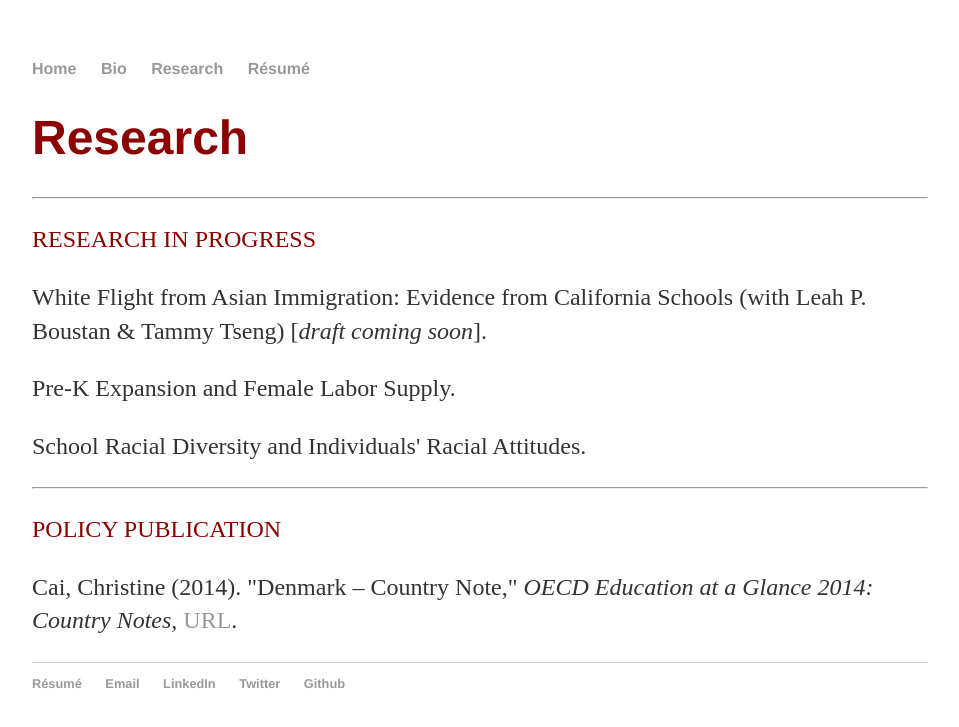
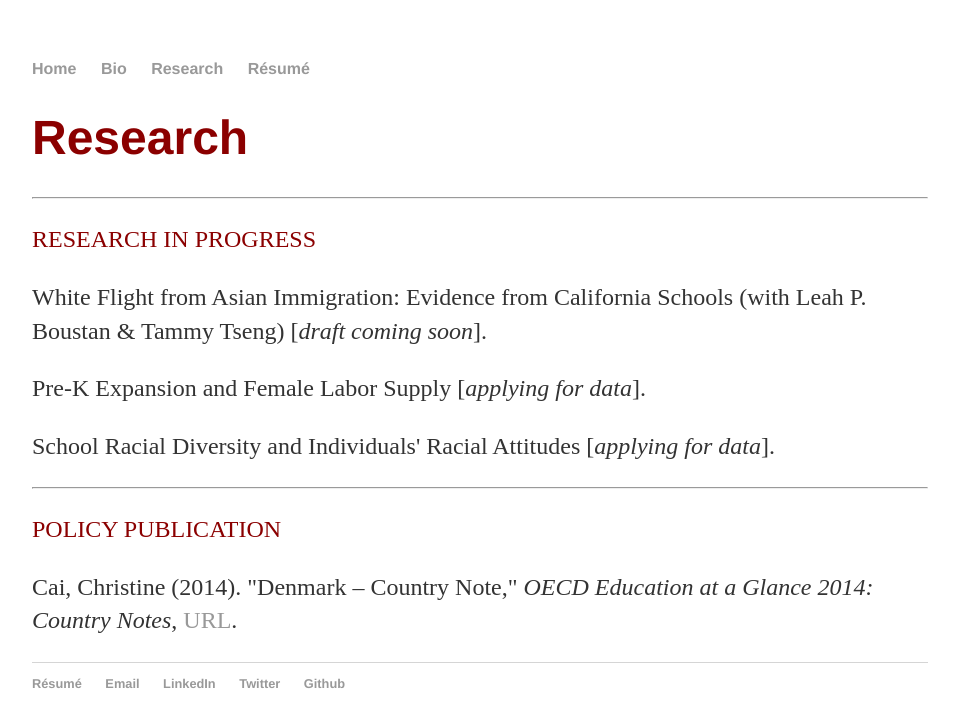
Before and after one commit to christinecai/christinecai.github.io, a Jekyll site: the page built from research/Research.html, in a window 1280 px wide. Shown: the top 727 px of the page, without its empty margins (160-1119 px from the left). Built offline with Jekyll 4.4.1, drawn with Linux system fonts in a browser that asks for light colours.

Commit message:
Update Research.html

```diff
--- a/research/Research.html
+++ b/research/Research.html
@@ -13,8 +13,8 @@ title: Research
 
 	  	<p><font color="darkred">RESEARCH IN PROGRESS</font></p>
 		<p>White Flight from Asian Immigration: Evidence from California Schools (with Leah P. Boustan & Tammy Tseng) [<em>draft coming soon</em>]. </p>
-		<p>Pre-K Expansion and Female Labor Supply.</p>
-		<p>School Racial Diversity and Individuals' Racial Attitudes.</p>
+		<p>Pre-K Expansion and Female Labor Supply [<em>applying for data</em>].</p>
+		<p>School Racial Diversity and Individuals' Racial Attitudes [<em>applying for data</em>].</p>
 
 		<hr />
 
```
